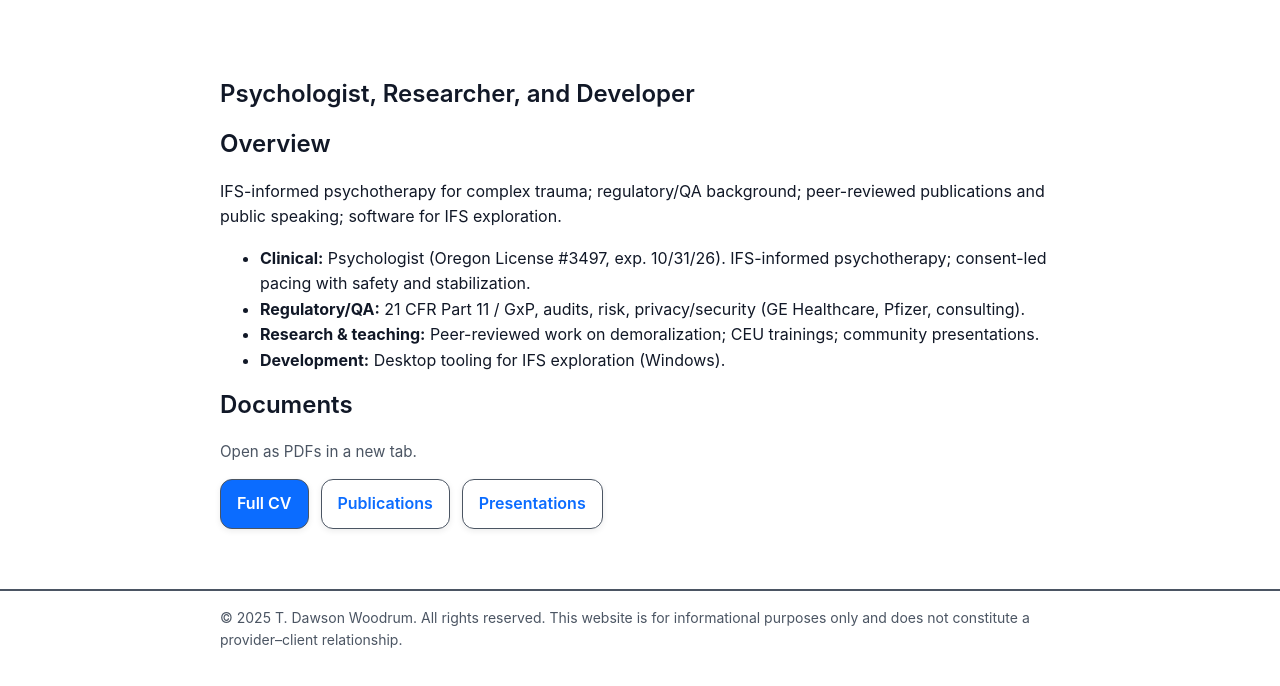
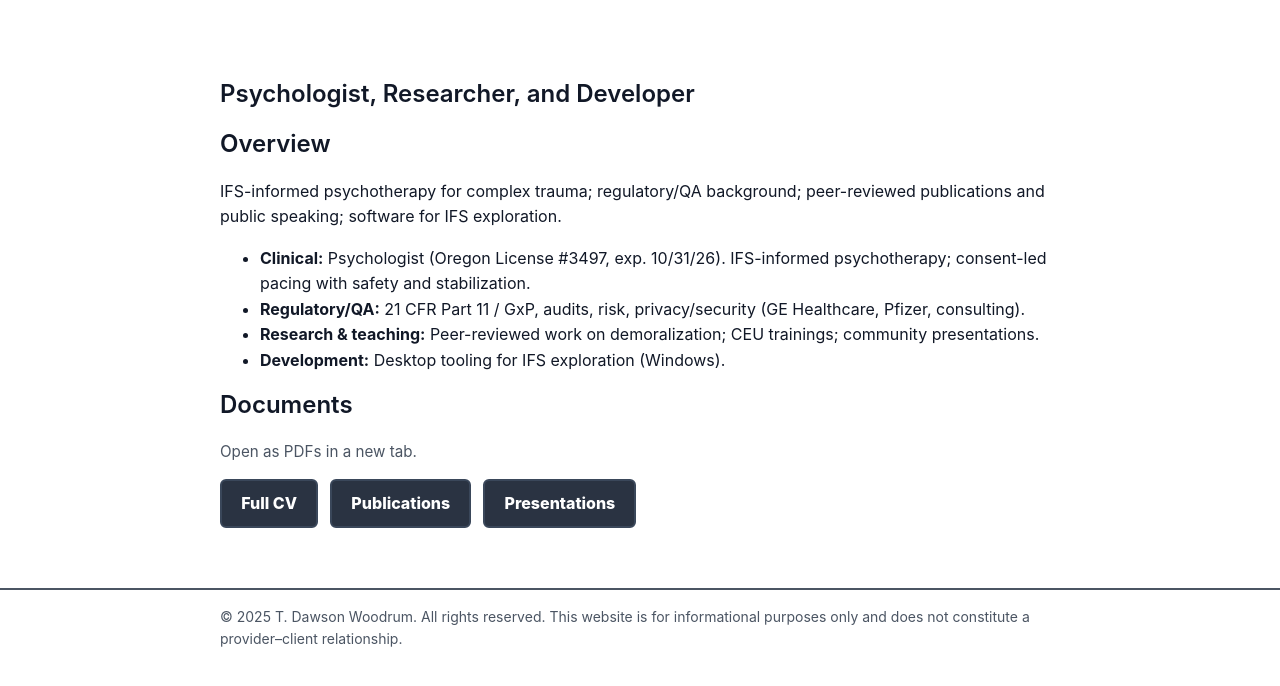
Before and after one commit to fintube61git/pro-site, a plain HTML site: page index.html in a window 1280 px wide. Shown: the part 66-752 px from the top of the page. Drawn offline with Linux system fonts and the light colour scheme.

Commit message:
Refactor index.html by cleaning up comments and stylesfix(home): apply btn-slate class to doc buttons
Removed commented-out sections and updated button classes for document links.

```diff
--- a/index.html
+++ b/index.html
@@ -8,7 +8,6 @@
   <link rel="stylesheet" href="css/styles.v2.css">
   <link rel="icon" href="assets/img/favicon.png">
 
-  <!-- Canonical + social cards -->
   <link rel="canonical" href="https://fintube61git.github.io/pro-site/">
   <meta property="og:type" content="website">
   <meta property="og:title" content="T. Dawson Woodrum, PhD — Psychologist, Researcher, Developer">
@@ -20,35 +19,22 @@
   <meta name="twitter:description" content="IFS-informed psychotherapy for complex trauma; publications, presentations, and full CV.">
   <meta name="twitter:image" content="https://fintube61git.github.io/pro-site/assets/img/og-default.png">
 
-  <!-- Only for this page: style the doc links as real buttons (doesn't rely on your site classes) -->
   <style>
     .theme-toggle{display:inline-flex;align-items:center;gap:.5rem;border:1px solid var(--border);background:transparent;color:var(--text);padding:.35rem .55rem;border-radius:10px;cursor:pointer;font:inherit}
     .theme-toggle:focus{outline:3px solid var(--accent);outline-offset:2px}
     .theme-toggle .icon{font-size:1rem;line-height:1}
 
     .doc-buttons{display:flex;flex-wrap:wrap;gap:.75rem;margin-top:.5rem}
-    .doc-buttons a{
-      display:inline-block;padding:.7rem 1rem;border-radius:12px;border:1px solid var(--border);
-      text-decoration:none;font-weight:600;box-shadow:0 2px 6px rgba(0,0,0,.08)
-    }
-    /* use brand-ish colors if your CSS variables exist; fallbacks included */
-    .doc-buttons a.primary{
-      background: var(--brand, #0b6cff); color:#fff;
-    }
-    .doc-buttons a.outline{
-      background: transparent; color: var(--brand, #0b6cff);
-    }
     .doc-note{color:var(--muted,#6b7280);font-size:.95rem;margin-top:.35rem}
   </style>
 </head>
 <body>
   <a class="skip-link" href="#main">Skip to content</a>
 
-  <!-- Header/nav identical to about.html -->
   <header class="site-header" role="banner">
     <nav class="nav container" aria-label="Primary">
       <a class="brand" href="index.html">T. Dawson Woodrum, PhD</a>
-      <div style="display:flex; align-items:center; gap:.5rem;">
+      <div style="display:flex;align-items:center;gap:.5rem;">
         <button id="theme-toggle" class="theme-toggle" type="button" aria-label="Toggle color theme" aria-live="polite">
           <span class="icon" aria-hidden="true">🌞</span>
           <span class="label">Light</span>
@@ -80,24 +66,23 @@
         <h2>Documents</h2>
         <p class="doc-note">Open as PDFs in a new tab.</p>
         <div class="doc-buttons">
-          <a class="primary" href="assets/docs/T_Dawson_Woodrum_Resume.pdf" target="_blank" rel="noopener">Full CV</a>
-          <a class="outline" href="assets/docs/Publications_Full.pdf" target="_blank" rel="noopener">Publications</a>
-          <a class="outline" href="assets/docs/Presentations_Full.pdf" target="_blank" rel="noopener">Presentations</a>
+          <a class="btn-slate" href="assets/docs/T_Dawson_Woodrum_Resume.pdf" target="_blank" rel="noopener">Full CV</a>
+          <a class="btn-slate" href="assets/docs/Publications_Full.pdf" target="_blank" rel="noopener">Publications</a>
+          <a class="btn-slate" href="assets/docs/Presentations_Full.pdf" target="_blank" rel="noopener">Presentations</a>
         </div>
       </div>
     </section>
   </main>
 
-  <!-- Scripts (same as about.html for theme + nav) -->
   <script src="js/main.js" defer></script>
   <script>
-    (function () {
+    (function(){
       const STORAGE_KEY='site-theme';
       const html=document.documentElement;
       const toggle=document.getElementById('theme-toggle');
       function getStartingTheme(){
         const saved=localStorage.getItem(STORAGE_KEY);
-        if(saved==='light'||saved==='dark') return saved;
+        if(saved==='light'||saved==='dark')return saved;
         const prefersDark=window.matchMedia&&window.matchMedia('(prefers-color-scheme: dark)').matches;
         return prefersDark?'dark':'light';
       }
@@ -111,9 +96,15 @@
       function setTheme(t){localStorage.setItem(STORAGE_KEY,t);applyTheme(t);}
       const start=getStartingTheme();setTheme(start);
       if(!localStorage.getItem(STORAGE_KEY)&&window.matchMedia){
-        try{const mq=window.matchMedia('(prefers-color-scheme: dark)');mq.addEventListener('change',e=>{if(!localStorage.getItem(STORAGE_KEY)) setTheme(e.matches?'dark':'light');});}catch(e){}
+        try{
+          const mq=window.matchMedia('(prefers-color-scheme: dark)');
+          mq.addEventListener('change',e=>{if(!localStorage.getItem(STORAGE_KEY))setTheme(e.matches?'dark':'light');});
+        }catch(e){}
       }
-      toggle?.addEventListener('click',()=>{const current=html.getAttribute('data-theme')==='dark'?'dark':'light';setTheme(current==='dark'?'light':'dark');});
+      toggle?.addEventListener('click',()=>{
+        const current=html.getAttribute('data-theme')==='dark'?'dark':'light';
+        setTheme(current==='dark'?'light':'dark');
+      });
     })();
   </script>
 
```
